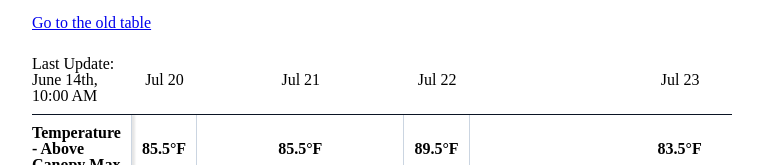
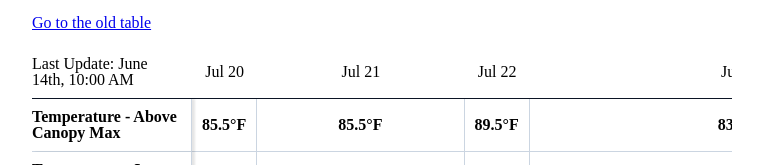
Before and after one commit to taishikato/flexible-table-component, a React (Vite) app: page /simpler in a window 1280 px wide. Shown: the top 165 px of the page, without its empty margins (258-1021 px from the left). Built offline with nearby package versions, Linux system fonts and the light colour scheme.

Commit message:
add min-width

```diff
--- a/src/SimplerTable/Table/Header/FirstCell/FirstCell.tsx
+++ b/src/SimplerTable/Table/Header/FirstCell/FirstCell.tsx
@@ -9,6 +9,7 @@ const FirstCell = ({
   return (
     <th
       className={css`
+        min-width: 150px;
         vertical-align: middle;
         padding: 10px 10px 10px 0;
         text-align: left;
```
